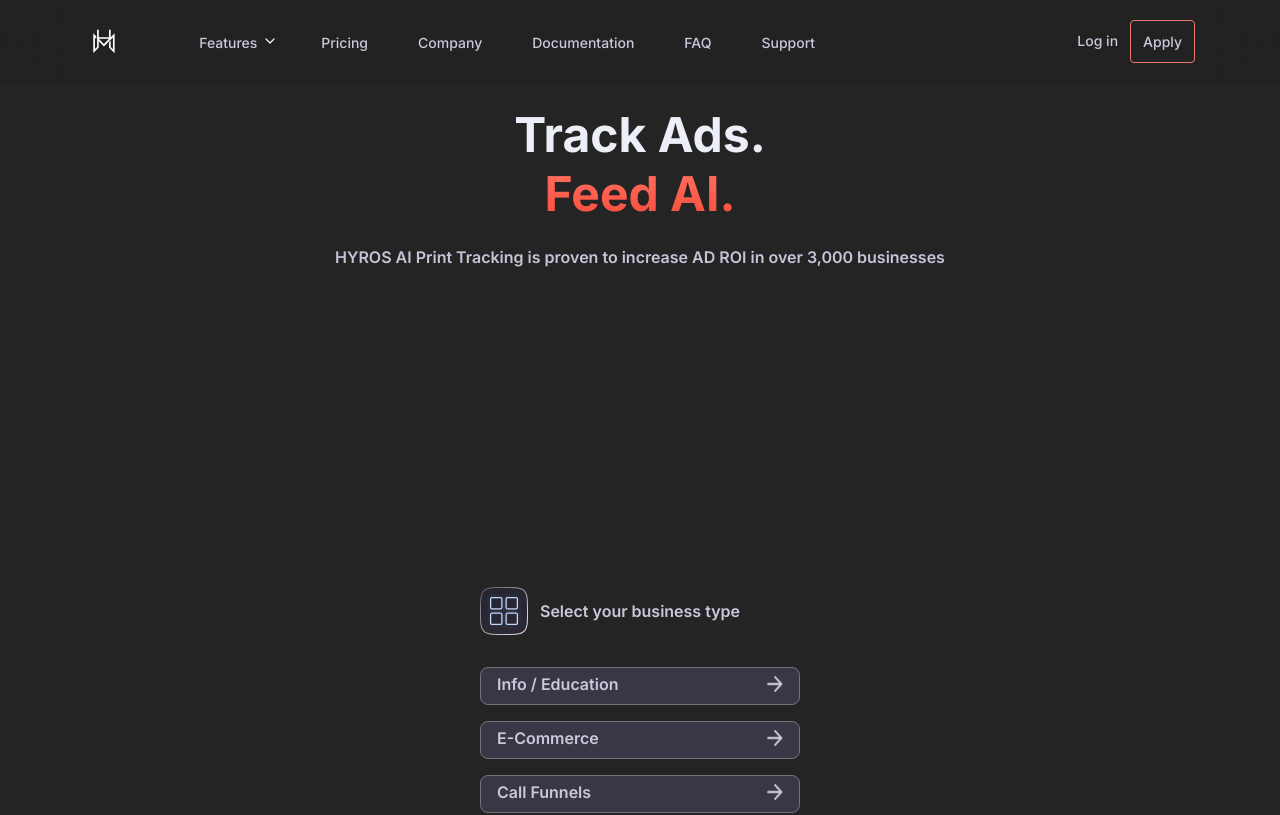
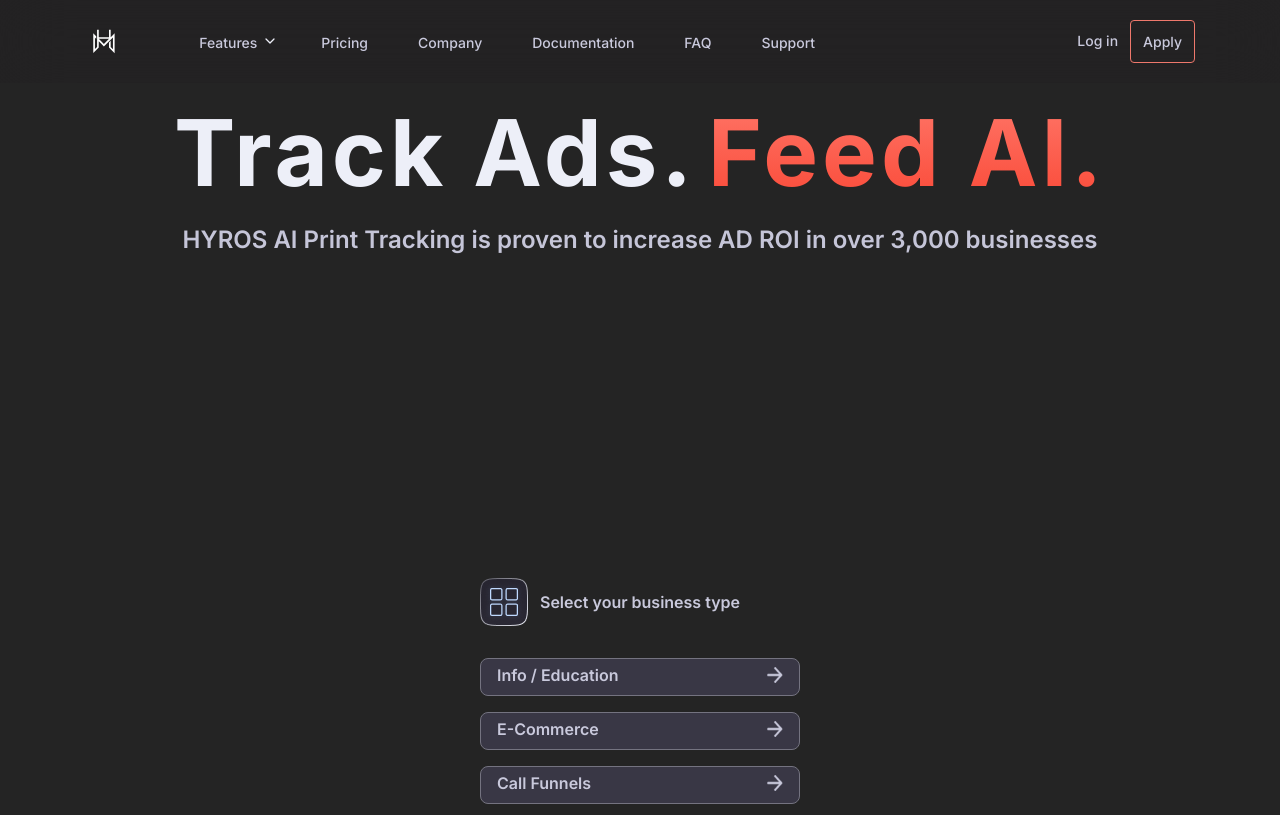
Before and after one commit to Spyro7883/Hyros-Webpage, a Next.js app: page / in a window 1280 px wide. Shown: the top 815 px of the page. Built offline with nearby package versions, Linux system fonts and the light colour scheme.

Commit message:
clients and footer components rewritten

```diff
--- a/src/app/components/Clients.tsx
+++ b/src/app/components/Clients.tsx
@@ -4,11 +4,11 @@
 export default function Clients() {
     return (<>
 
-        <section className={`${styles.clients}`} aria-label="Clients List">
-            <h5 className={`d-flex text-center`}>USED BY:</h5>
+        <section className={styles.container} aria-label="Clients List">
+            <h5 className={styles.title}>USED BY:</h5>
             <ClientsIcon
-                logos={`${styles.clients_logo} d-flex text-center`}
-                gridContainer={styles.logos_container}
+                logos={styles.logo}
+                gridContainer={styles.content}
             />
         </section>
     </>)
--- a/src/app/components/ClientsIcon.tsx
+++ b/src/app/components/ClientsIcon.tsx
@@ -7,7 +7,7 @@
 
 const ClientsIcon: React.FC<ClientsIconProps> = ({ logos, gridContainer }) => (
   <>
-    <div className={`${gridContainer} d-grid`}>
+    <div className={gridContainer}>
       <div className={logos}>
         <svg
           width="255"
--- a/src/app/components/Footer.tsx
+++ b/src/app/components/Footer.tsx
@@ -3,8 +3,8 @@
 
 export default function Footer() {
     return (<>
-        <footer className={styles.essentials}>
-            <div className={styles.footer_container}>
+        <footer className={styles.container}>
+            <div>
                 <Image
                     src="/Logo_Hyros.svg"
                     alt="Hyros Logo"
@@ -12,11 +12,11 @@
                     height={43}
                     priority
                 />
-                <p className={`${styles.footer_title}`}>
+                <p className={styles.title}>
                     Legendary Tracking And AI Optimization For Ads
                 </p>
-                <div className={`${styles.footer_container_row} d-flex`}>
-                    <p className={styles.container_row_title}>Product</p>
+                <div className={styles.row}>
+                    <p className={styles["row-title"]}>Product</p>
                     <Image
                         src="/Footer_Arrow.svg"
                         alt="Arrow"
@@ -25,8 +25,8 @@
                         priority
                     />
                 </div>
-                <div className={`${styles.footer_container_row} d-flex`}>
-                    <p className={styles.container_row_title}>Legal</p>
+                <div className={styles.row}>
+                    <p className={styles["row-title"]}>Legal</p>
                     <Image
                         src="/Footer_Arrow.svg"
                         alt="Arrow"
@@ -35,8 +35,8 @@
                         priority
                     />
                 </div>
-                <div className={`${styles.footer_container_row} d-flex`}>
-                    <p className={styles.container_row_title}>About us</p>
+                <div className={styles.row}>
+                    <p className={styles["row-title"]}>About us</p>
                     <Image
                         src="/Footer_Arrow.svg"
                         alt="Arrow"
@@ -45,8 +45,8 @@
                         priority
                     />
                 </div>
-                <div className={`${styles.footer_container_row} d-flex`}>
-                    <p className={styles.container_row_title}>Support</p>
+                <div className={styles.row}>
+                    <p className={styles["row-title"]}>Support</p>
                     <Image
                         src="/Footer_Arrow.svg"
                         alt="Arrow"
--- a/src/app/components/Title.tsx
+++ b/src/app/components/Title.tsx
@@ -4,14 +4,14 @@
     return (
         <>
             <section className={styles.container} aria-label="Title section">
-                <h1>
-                    <p className={`${styles.main}`}>Track Ads.</p>
-                    <p className={`${styles.secondary}`}>Feed AI.</p>
-                    <p className={`${styles.roi}`}>
-                        HYROS AI Print Tracking is proven to increase AD ROI in over 3,000
-                        businesses
-                    </p>
+                <h1 className={styles.title}>
+                    Track Ads.
+                    <span className={styles.highlight}>Feed AI.</span>
                 </h1>
+                <p className={`${styles.roi}`}>
+                    HYROS AI Print Tracking is proven to increase AD ROI in over 3,000
+                    businesses
+                </p>
             </section>
         </>)
 }
--- a/src/app/layout.tsx
+++ b/src/app/layout.tsx
@@ -17,7 +17,7 @@
 }) {
   return (
     <html lang="en">
-      <body className={`${inter.className} d-flex`}>{children}</body>
+      <body className={inter.className}>{children}</body>
     </html>
   );
 }
--- a/src/app/page.tsx
+++ b/src/app/page.tsx
@@ -25,7 +25,7 @@
   return (
     <>
       <Header />
-      <main className={styles.page_layout}>
+      <main className={styles.layout}>
         <Title />
         <BusinessType businessList={businessList} />
         <Review adSpendCounter={adSpendCounter} adValue={adValue} />
--- a/src/app/styles/clients.module.scss
+++ b/src/app/styles/clients.module.scss
@@ -1,30 +1,36 @@
 @use "./_mixins.scss" as mixins;
 
 section {
-    &.clients {
+    &.container {
         @include mixins.font_reusable("Inter", 800, 1.25rem);
         width: 100%;
         min-height: 10rem;
         padding: 2.5rem 0 5.25rem 0;
-        border-radius: 0.75rem;
+        border-radius: .75rem;
         background: rgb(36, 34, 44);
         color: #FFF;
         line-height: 1.75rem;
-
-        &>div:nth-child(2) {
-            flex-wrap: wrap
-        }
     }
 }
 
 div {
-    &.clients_logo {
+    &.logo {
+        display: flex;
+        align-items: center;
+        justify-content: center;
         width: 185px;
-        flex-wrap: wrap;
     }
 
-    &.logos_container {
+    &.content {
+        display: grid;
         grid-template-columns: repeat(auto-fill, minmax(200px, 1fr));
         justify-items: center;
     }
 }
+
+h5 {
+    &.title {
+        display: flex;
+        justify-content: center;
+    }
+}
--- a/src/app/styles/footer.module.scss
+++ b/src/app/styles/footer.module.scss
@@ -1,22 +1,26 @@
 @use "./_mixins.scss" as mixins;
 
 footer {
-    &.essentials {
+    &.container {
         min-height: 42.875rem;
         background: #101010;
         padding: 37px 12px 120px 12px;
+
+        &>div {
+            margin-inline: 1rem;
+        }
     }
 }
 
 p {
-    &.footer_title {
+    &.title {
         @include mixins.font_reusable("Inter", 800, 1.25rem);
         color: #FFF;
         line-height: 1.375rem;
         padding-block: 1rem 3rem;
     }
 
-    &.container_row_title {
+    &.row-title {
         @include mixins.font_reusable("Inter", 600, 0.875rem);
         margin-inline-end: auto;
         color: #76768D;
@@ -33,11 +37,12 @@
 }
 
 div {
-    &.footer_container {
+    &.content {
         margin-inline: 1rem;
     }
 
-    &.footer_container_row {
+    &.row {
+        display: flex;
         min-height: 3rem;
         align-items: center;
     }
--- a/src/app/styles/globals.scss
+++ b/src/app/styles/globals.scss
@@ -53,34 +53,6 @@
   --bg-light-mode: #ffffff;
 }
 
-// Reusable classes
-
-.d-grid {
-  display: grid;
-}
-
-.d-flex {
-  display: flex;
-}
-
-.clmn-dir {
-  flex-direction: column;
-}
-
-.center-Oy {
-  align-items: center;
-}
-
-.center-Ox {
-  justify-content: center;
-}
-
-.text-center {
-  justify-content: center;
-  align-items: center;
-}
-
 body {
   background: var(--bg-dark-mode);
-  flex-direction: column;
 }
--- a/src/app/styles/home.module.scss
+++ b/src/app/styles/home.module.scss
@@ -1,7 +1,8 @@
 main {
-    &.page_layout {
+    &.layout {
         display: flex;
         flex-direction: column;
         justify-content: center;
+        padding-inline: 1rem;
     }
 }
--- a/src/app/styles/title.module.scss
+++ b/src/app/styles/title.module.scss
@@ -8,24 +8,62 @@
     }
 }
 
+h1 {
+    &.title {
+        @include mixins.font_reusable("Inter", 700, clamp(3rem, 0.2vw, 6rem));
+        margin-block-end: 1.5rem;
+        color: #EDEFF8;
+        transition: all 1s ease 0.2s;
+    }
+}
+
 p {
-    &.main {
-        @include mixins.font_reusable("Inter", 700, 3rem);
-        color: #EDEFF8;
+    &.roi {
+        @include mixins.font_reusable("Inter", 600, clamp(1rem, 0.2vw, 2rem));
+        color: #C5C5D8;
+        transition: all 1s ease 0.3s;
     }
+}
 
-    &.secondary {
-        @include mixins.font_reusable("Inter", 700, 3rem);
-        justify-content: center;
+span {
+    &.highlight {
+        display: block;
         background: linear-gradient(180deg, #FF7365 0%, #FA4B39 100%);
         background-clip: text;
         -webkit-background-clip: text;
         -webkit-text-fill-color: transparent;
+
+    }
+}
+
+@media screen and (min-width: 641px) {
+    h1.title {
+        display: flex;
+        justify-content: center;
+        letter-spacing: .25rem;
+        margin-block-end: 1.25rem;
     }
 
-    &.roi {
-        @include mixins.font_reusable("Inter", 600, 1rem);
-        margin-block-start: 1.5rem;
-        color: #C5C5D8;
+    span.highlight {
+        display: inline-block;
+        margin-inline-start: 0.75rem;
+    }
+
+    p.roi {
+        display: flex;
+        justify-content: center;
+        flex-wrap: nowrap;
     }
 }
+
+@media screen and (min-width: 960px) {
+    h1.title {
+        font-size: clamp(5.75rem, 0.2vw, 11.5rem);
+        line-height: 1.05;
+    }
+
+    p.roi {
+        font-size: 1.5rem;
+        line-height: 2.25rem;
+    }
+}
```
